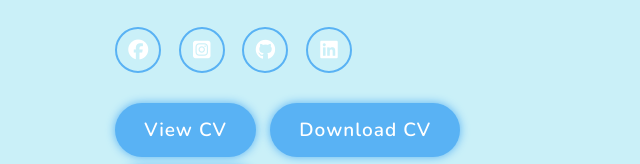
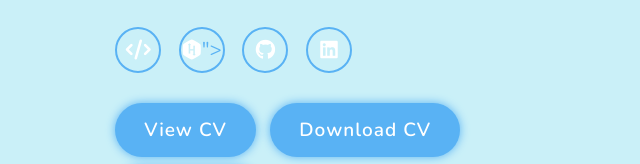
Before and after one commit to Abhishek1061/Portfolio, a plain HTML site: page index.html in a window 1280 px wide. Shown: the part 533-697 px from the top of the page, 0-640 px from the left. Drawn offline with nearby package versions, Linux system fonts and the light colour scheme.

Commit message:
Update index.html

```diff
--- a/index.html
+++ b/index.html
@@ -37,8 +37,8 @@
             <p>a professional and passionate programmer in my daily life. A quick learner with a self-learning attitude.
                 I love to learn and explore new technologies and am passionate about problem solving.</p>
             <div class="social-media">
-                <a href=""><i class="fa-brands fa-facebook"></i></a>
-                <a href=""><i class="fa-brands fa-square-instagram"></i></a>
+                <a href="https://leetcode.com/abhishekkadam1061/"><i class="fa-solid fa-code"></i></i></a>
+                <a href="https://www.hackerrank.com/profile/abhishekkadam101"><i class="fa-brands fa-hackerrank"></i>"></a>
                 <a onclick="location.href='https://github.com/Abhishek1061'"><i class="fa-brands fa-github"></i></a>
                 <a onclick="location.href='https://www.linkedin.com/in/abhishekkadam1061'"><i class="fa-brands fa-linkedin"></i></a>
             </div>
```
